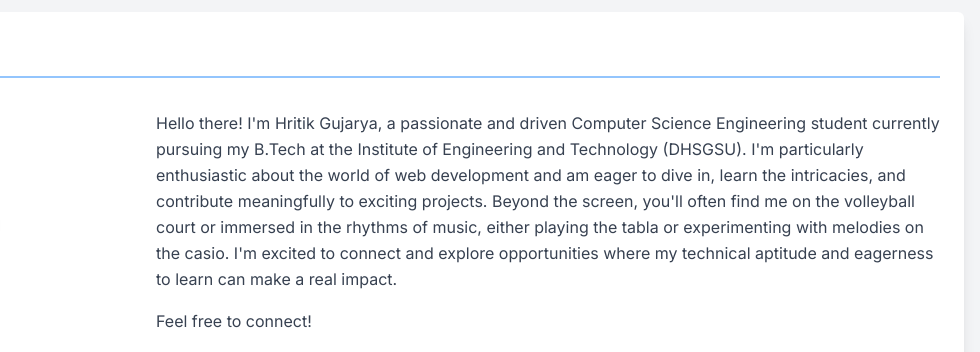
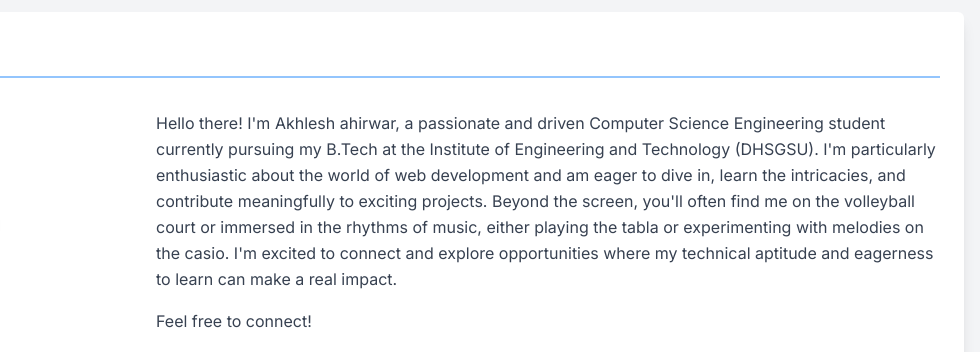
Before and after one commit to AkhleshAhirwar/apexplanettask4, a plain HTML site: page index.html in a window 1280 px wide. Shown: the part 136-488 px from the top of the page, 300-1280 px from the left. Drawn offline with nearby package versions, Linux system fonts and the light colour scheme.

Commit message:
Update index.html

```diff
--- a/index.html
+++ b/index.html
@@ -32,7 +32,7 @@
                 </div>
                 <div class="md:w-2/3">
                     <p class="text-gray-700 leading-relaxed">
-                        Hello there! I'm Hritik Gujarya, a passionate and driven Computer Science Engineering student currently pursuing my B.Tech at the Institute of Engineering and Technology (DHSGSU). I'm particularly enthusiastic about the world of web development and am eager to dive in, learn the intricacies, and contribute meaningfully to exciting projects. Beyond the screen, you'll often find me on the volleyball court or immersed in the rhythms of music, either playing the tabla or experimenting with melodies on the casio. I'm excited to connect and explore opportunities where my technical aptitude and eagerness to learn can make a real impact.
+                        Hello there! I'm Akhlesh ahirwar, a passionate and driven Computer Science Engineering student currently pursuing my B.Tech at the Institute of Engineering and Technology (DHSGSU). I'm particularly enthusiastic about the world of web development and am eager to dive in, learn the intricacies, and contribute meaningfully to exciting projects. Beyond the screen, you'll often find me on the volleyball court or immersed in the rhythms of music, either playing the tabla or experimenting with melodies on the casio. I'm excited to connect and explore opportunities where my technical aptitude and eagerness to learn can make a real impact.
                     </p>
                     <p class="text-gray-700 leading-relaxed mt-4">
                          Feel free to connect!
```
